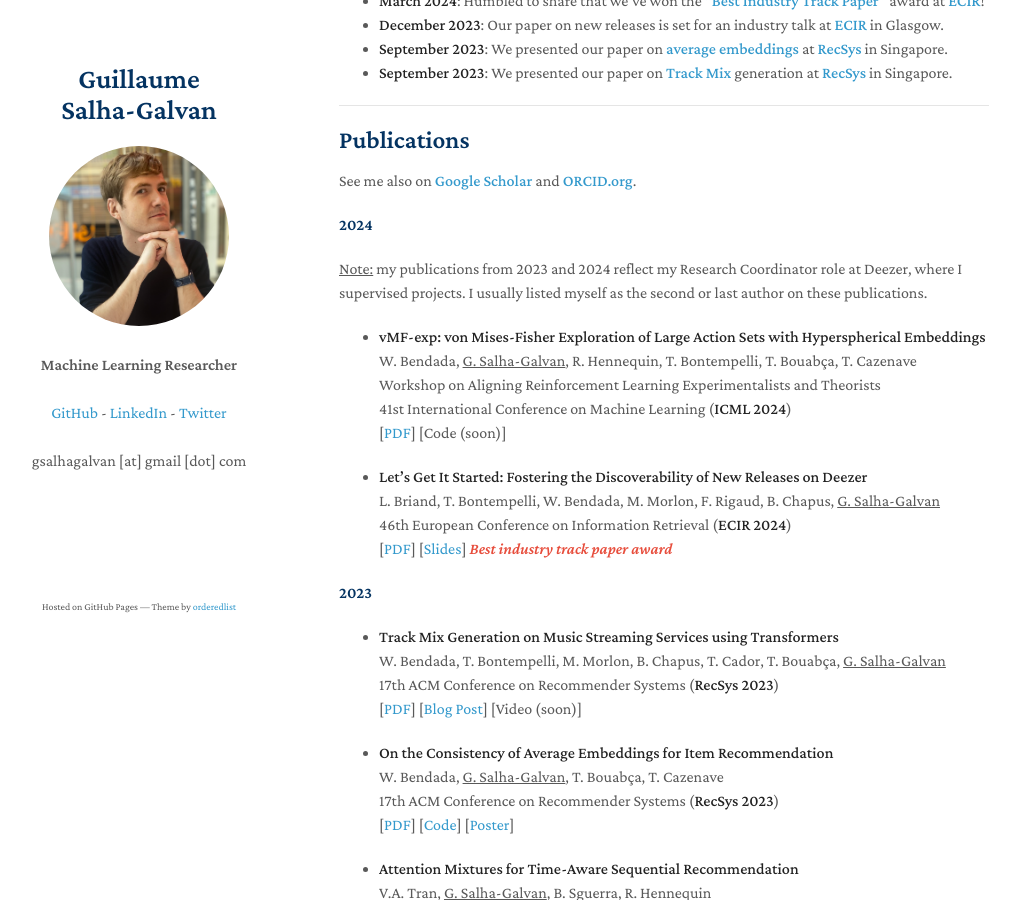
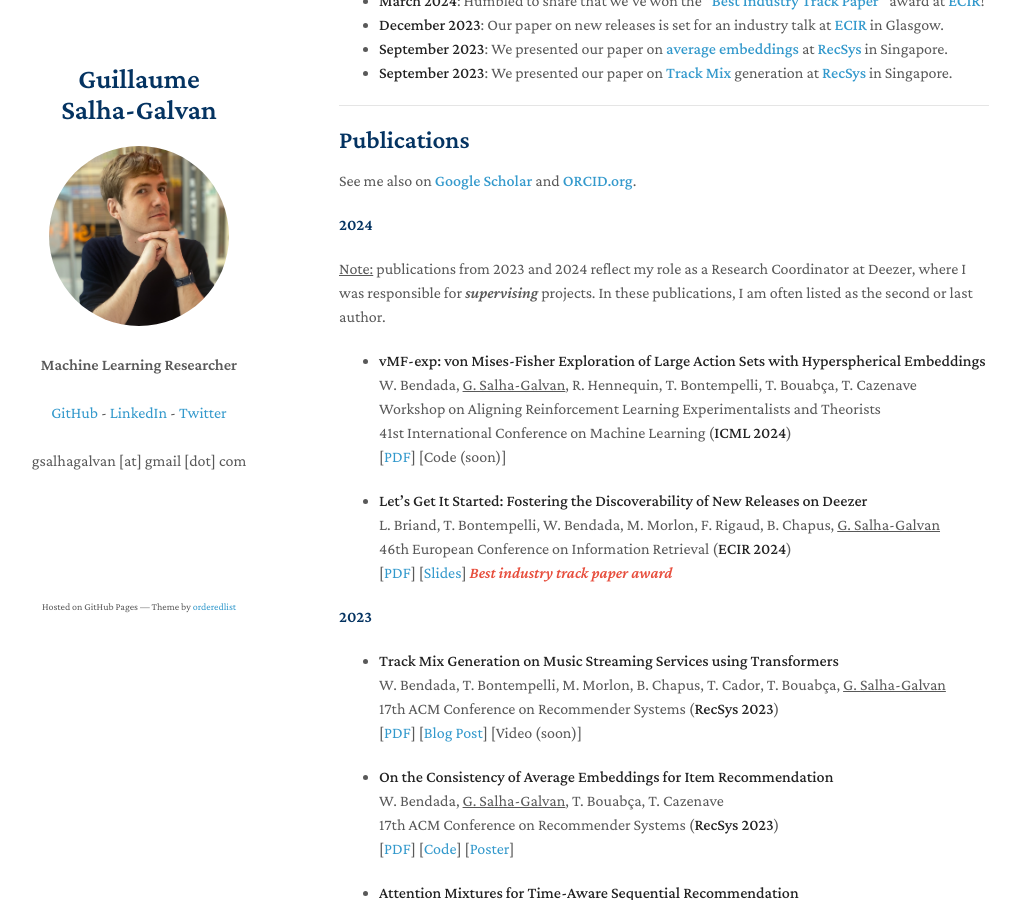
Before and after one commit to GuillaumeSalhaGalvan/GuillaumeSalhaGalvan.github.io, a Jekyll site: the page built from index.md, in a window 1280 px wide and 900 px high, scrolled down 751 px. Shown: the whole window, without its empty margins (131-1151 px from the left). Built offline with Jekyll 4.4.1, drawn with Linux system fonts in a browser that asks for light colours; our own code applies the rules of GitHub Pages for plain Markdown files; a script that is not in the unit is left out.

Commit message:
Update index.md

```diff
--- a/index.md
+++ b/index.md
@@ -34,7 +34,7 @@ See me also on **<a href="https://scholar.google.fr/citations?hl=fr&authuser=1&u
 
 #### 2024
 
-<ins>Note:</ins> my publications from 2023 and 2024 reflect my Research Coordinator role at Deezer, where I supervised projects. I usually listed myself as the second or last author on these publications.
+<ins>Note:</ins> publications from 2023 and 2024 reflect my role as a Research Coordinator at Deezer, where I was responsible for _supervising_ projects. In these publications, I am often listed as the second or last author.
 
 - **vMF-exp: von Mises-Fisher Exploration of Large Action Sets with Hyperspherical Embeddings** <br>
 W. Bendada, <ins>G. Salha-Galvan</ins>, R. Hennequin, T. Bontempelli, T. Bouabça, T. Cazenave <br>
```
